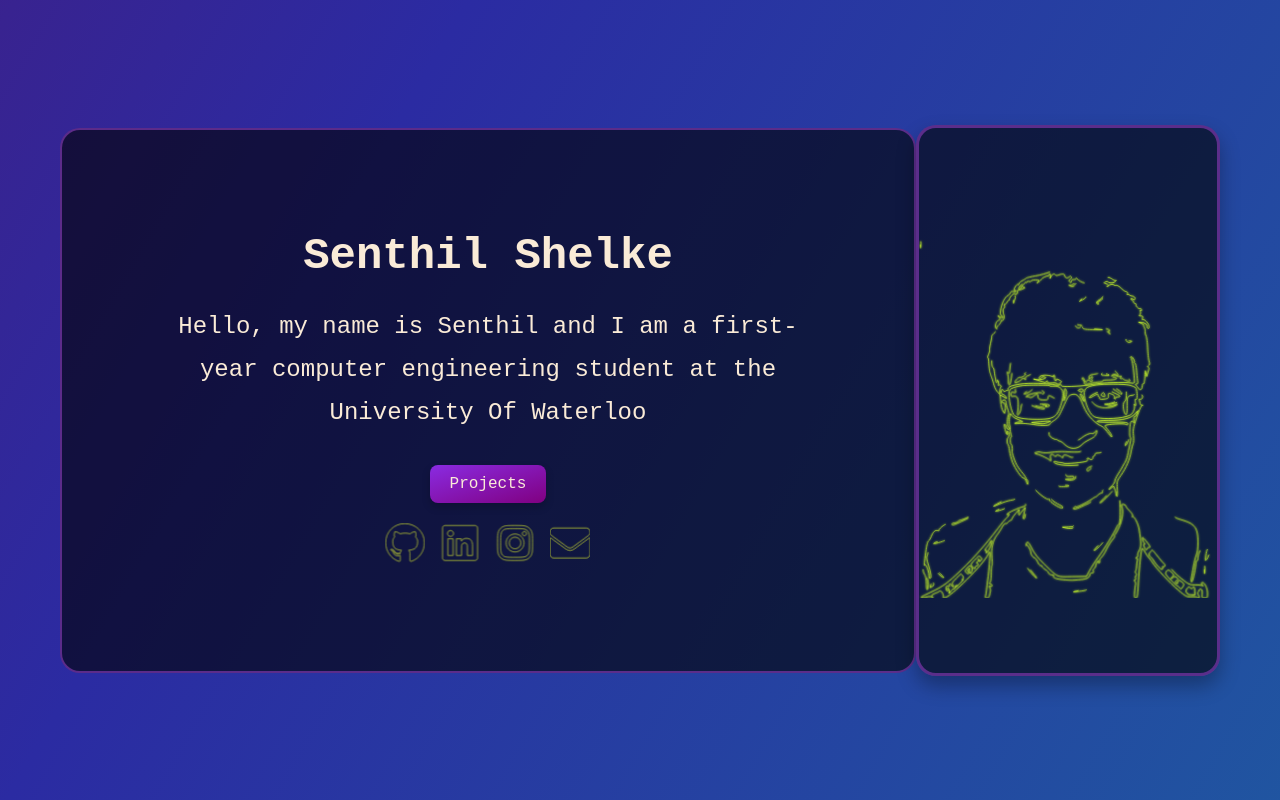
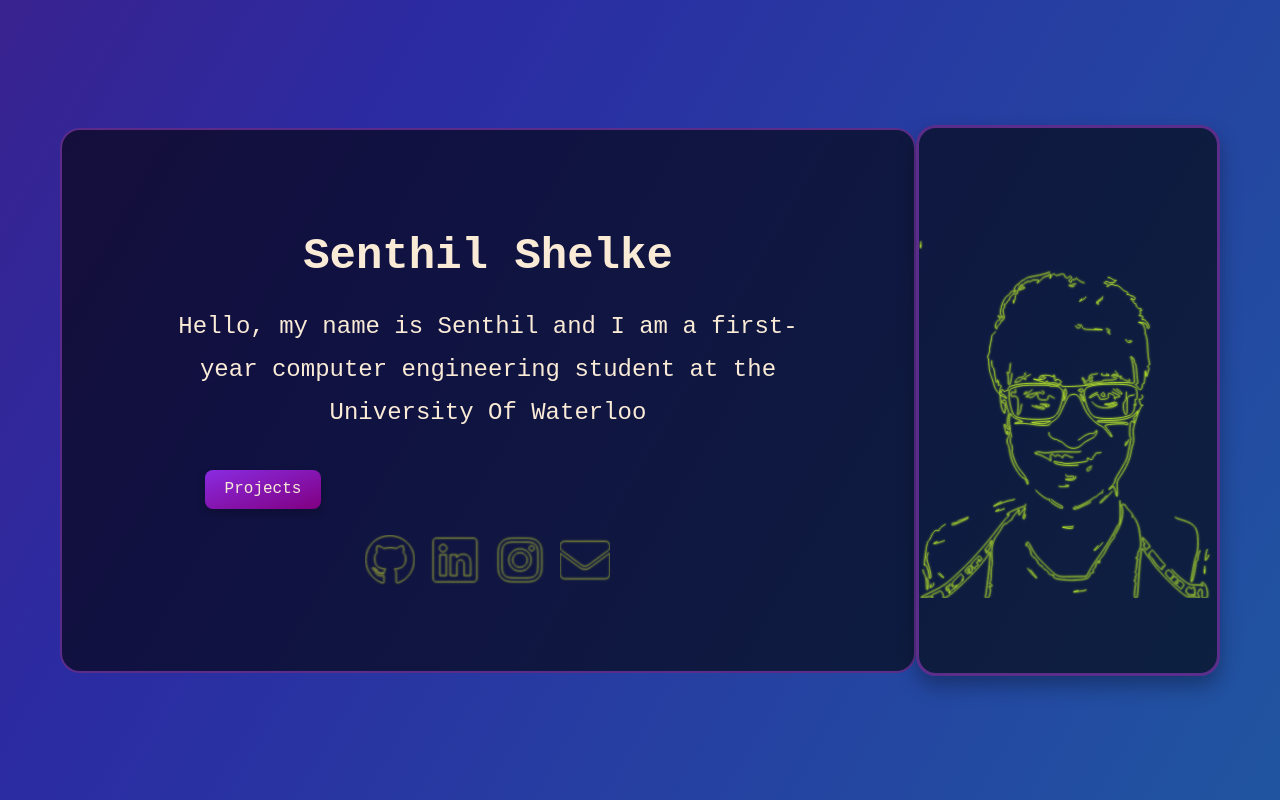
Before and after one commit to SenthilShelke/senthil-website, a React (Vite) app: page / in a window 1280 px wide. Built offline with nearby package versions, Linux system fonts and the light colour scheme.

Commit message:
updated css

```diff
--- a/src/index.css
+++ b/src/index.css
@@ -82,7 +82,7 @@ body {
   font-family: monospace;
   color: antiquewhite;
   text-align: center;
-  margin-top: 0; /* Remove unnecessary space above */
+  margin-top: 0;
   margin-bottom: 20px;
 }
 
@@ -92,7 +92,7 @@ body {
   font-family: monospace;
   line-height: 1.8;
   text-align: center;
-  margin-bottom: 30px; /* Add spacing below the paragraph */
+  margin-bottom: 30px;
 }
 
 .my-image {
@@ -189,12 +189,14 @@ button:active {
   display: flex;
   justify-content: center;
   align-items: center;
-  margin-top: 30px; /* Adjust this as needed */
+  margin-top: 30px;
+  width: 200px;
+  height: 50px;
 }
 
 .project-container {
   display: flex;
-  align-items: center; /* Center items vertically */
+  align-items: center;
   justify-content: space-between;
   border: 2px solid rgb(110, 50, 157);
   border-radius: 10px;
@@ -299,8 +301,8 @@ path {
 
 .social-icons a {
   color: antiquewhite;
-  width: 40px;
-  height: 40px;
+  width: 50px;
+  height: 50px;
   display: flex;
   justify-content: center;
   align-items: center;
```
